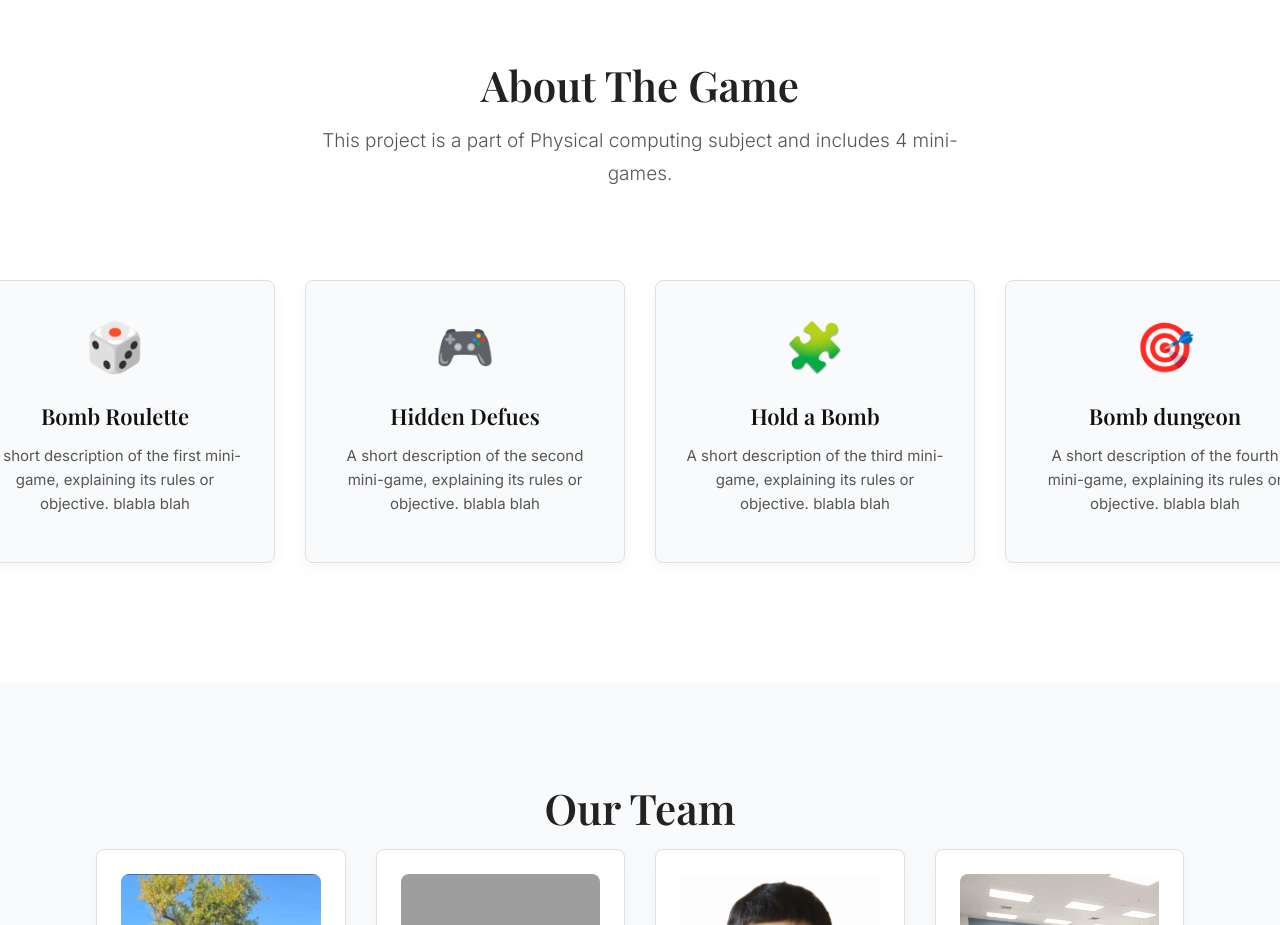
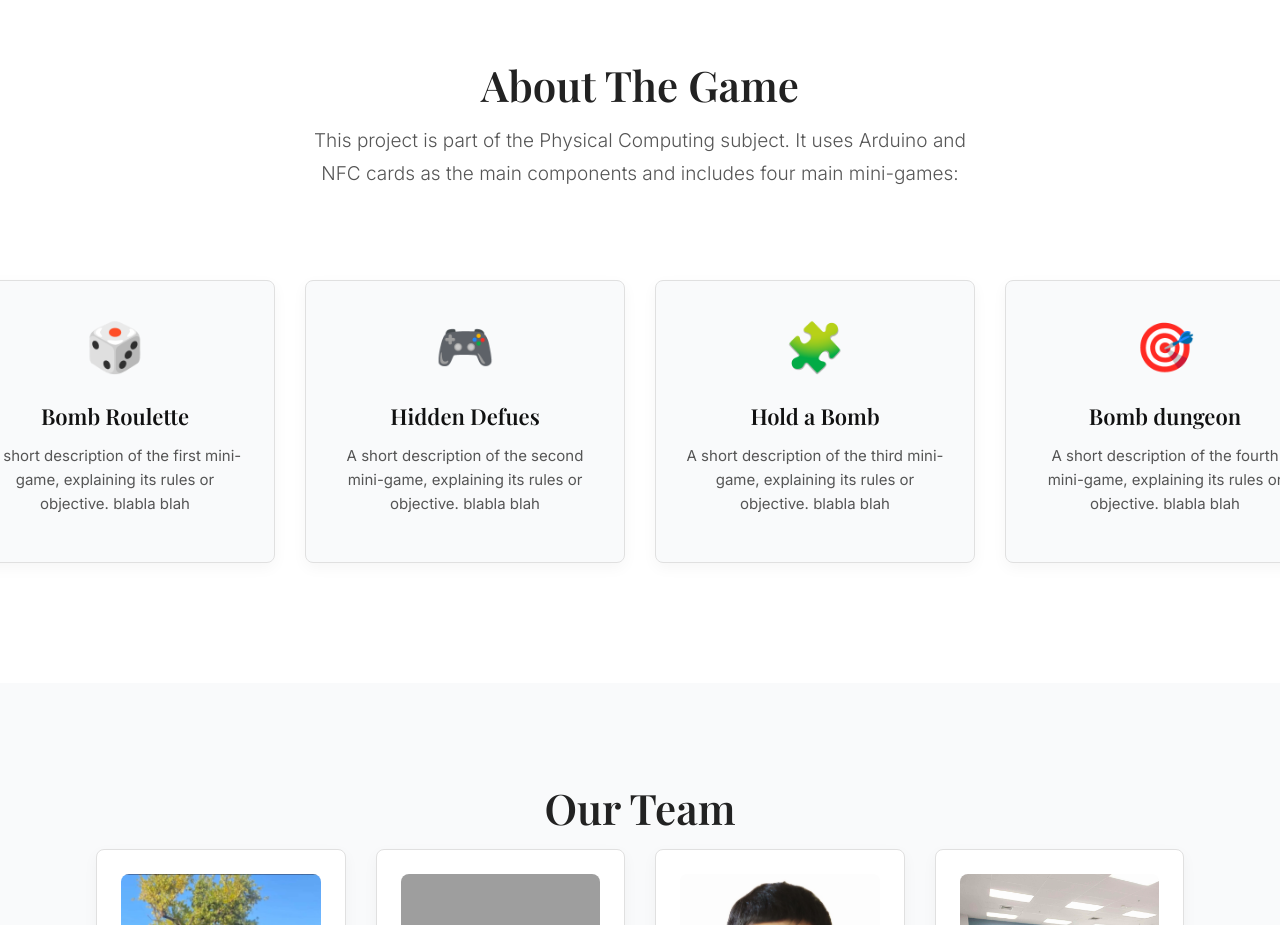
Before and after one commit to AnawinA/hidden-bomb-card-game-by-arduino, a plain HTML site: page index.html in a window 1280 px wide. Shown: the part 840-1765 px from the top of the page. Drawn offline with nearby package versions, Linux system fonts and the light colour scheme; grey boxes are pictures that could not be loaded.

Commit message:
change word

```diff
--- a/index.html
+++ b/index.html
@@ -44,7 +44,7 @@
     <div class="container">
       <h2 class="section-title">About The Game</h2>
       <p class="section-subtitle">
-        This project is a part of Physical computing subject and includes 4 mini-games.
+        This project is part of the Physical Computing subject. It uses Arduino and NFC cards as the main components and includes four main mini-games:
       </p>
     </div>
 
```
